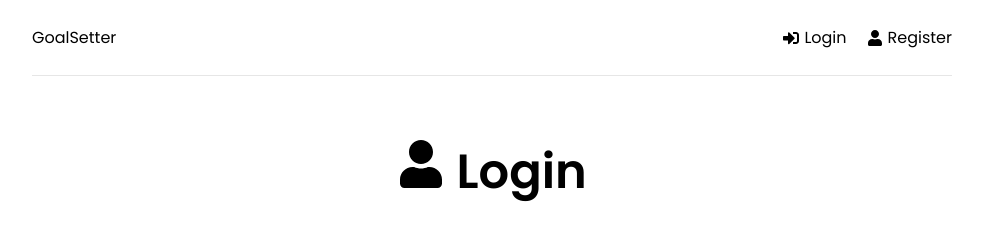
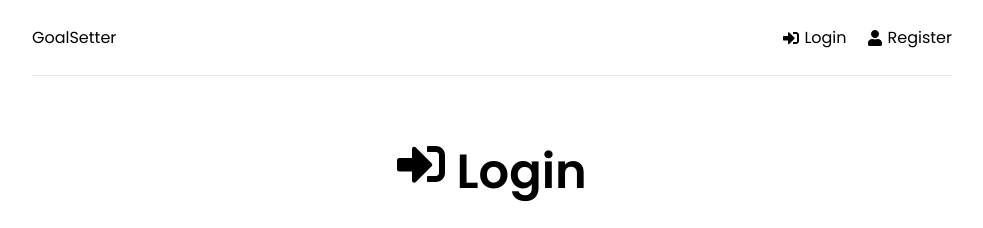
Before and after one commit to rsshonjoydas/mern-goal, a React (Create React App) app in the folder client/: page /login in a window 1280 px wide. Shown: the top 228 px of the page, without its empty margins (148-1131 px from the left). Built offline with nearby package versions, Linux system fonts and the light colour scheme.

Commit message:
change icon and some update

```diff
--- a/client/src/components/Header.jsx
+++ b/client/src/components/Header.jsx
@@ -1,4 +1,4 @@
-import { FaSignInAlt, FaUser } from 'react-icons/fa'
+import { FaSignInAlt, FaSignOutAlt, FaUser } from 'react-icons/fa'
 import { useDispatch, useSelector } from 'react-redux'
 import { Link, useNavigate } from "react-router-dom"
 import { logout, reset } from '../features/auth/authSlice'
@@ -23,7 +23,7 @@ const Header = () => {
         {user ? (
           <li>
             <button type="button" className="btn" onClick={onLogout}>
-              <FaSignInAlt /> Logout
+              <FaSignOutAlt /> Logout
             </button>
           </li>
         ) : (
--- a/client/src/pages/Login.jsx
+++ b/client/src/pages/Login.jsx
@@ -1,5 +1,5 @@
 import { useEffect, useState } from "react"
-import { FaUser } from "react-icons/fa"
+import { FaSignInAlt } from "react-icons/fa"
 import { useDispatch, useSelector } from "react-redux"
 import { useNavigate } from "react-router-dom"
 import { toast } from "react-toastify"
@@ -13,7 +13,6 @@ const Register = () => {
   })
 
   const { email, password } = formData
-
 
   const navigate = useNavigate()
   const dispatch = useDispatch()
@@ -58,7 +57,7 @@ const Register = () => {
     <>
       <section className="heading">
         <h1>
-          <FaUser /> Login
+          <FaSignInAlt /> Login
         </h1>
         <p>Login and start your goals</p>
       </section>
--- a/client/src/pages/Register.jsx
+++ b/client/src/pages/Register.jsx
@@ -39,7 +39,6 @@ const Register = () => {
 
     dispatch(reset())
   }, [user, isLoading, isSuccess, isError, message, navigate, dispatch])
-
 
   const onSubmit = (e) => {
     e.preventDefault()
```
Also changed, not shown: client/src/features/auth/authService.js (+14 -2 lines), client/src/features/auth/authSlice.js (+17 -1 lines).
